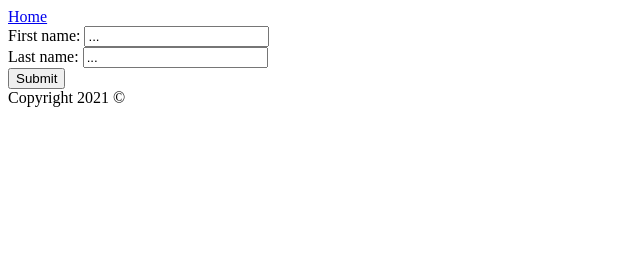
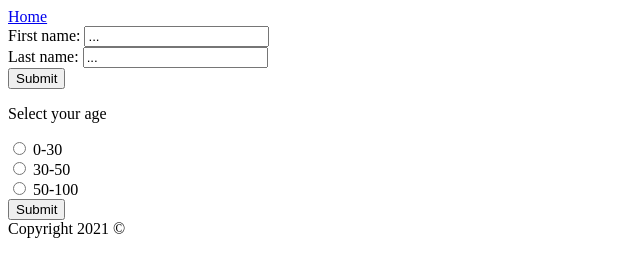
Before and after one commit to LilyBarrettPower/module2lab1, a plain HTML site: page form.html in a window 1280 px wide. Shown: the whole page, without its empty margins (0-640 px from the left). Drawn offline with Linux system fonts and the light colour scheme.

Commit message:
Added a radio button form

```diff
--- a/form.html
+++ b/form.html
@@ -10,7 +10,7 @@
       </nav>
     </header>
     <main>
-        <form method="POST" action="http://localhost:3000/profile">
+        <form method="post" action="http://localhost:3000/profile">
             <div>
                 <label for="firstName">First name: </label>
                 <input type="text" id="firstName" name="firstName" value="...">
@@ -23,6 +23,22 @@
                 <input type="submit" value="Submit">
             </div>
         </form>
+        <form method="post" action="http://localhost:3000/profile">
+            <p>Select your age</p>
+            <div>
+                <input type="radio" id="young" name="young" value="0-30">
+                <label for="0-30">0-30</label>
+            </div>
+            <div>
+                <input type="radio" id="middleAge" name="middleAge" value="30-50">
+                <label for="30-50">30-50</label>
+            </div>
+            <div>
+                <input type="radio" id="old" name="old" value="50-100">
+                <label for="50-100">50-100</label>
+            </div>
+                <input type="submit" value="Submit">
+        </form>
     </main>
     <footer>Copyright 2021 &copy;</footer>
   </body>
```
